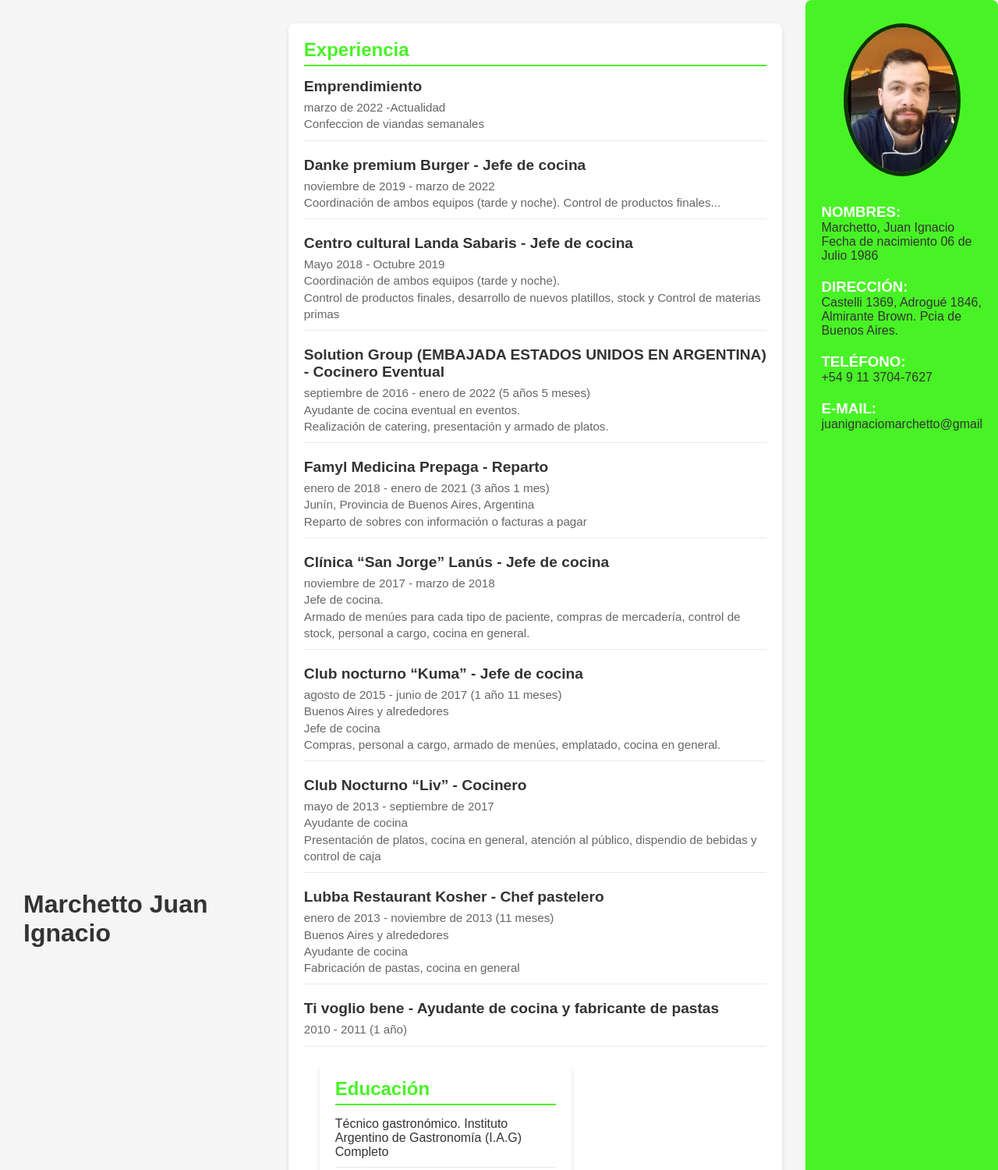
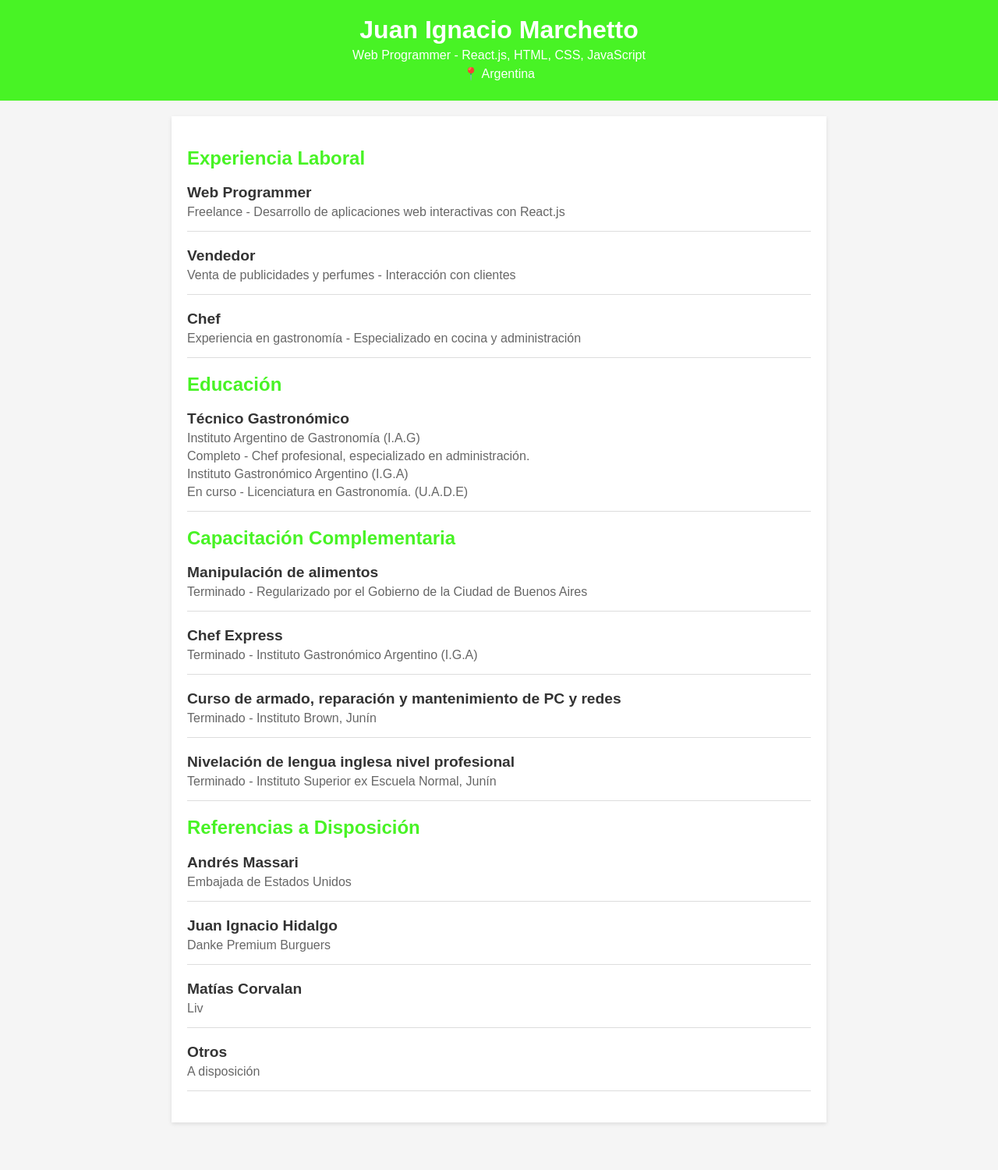
Before and after one commit to JuanIgnacioMarchetto/cvgastronomico, a plain HTML site: page index.html in a window 1280 px wide. Shown: the top 1500 px of the page at 78% size. After the commit the page ends 1459 px from the top, so only its background shows below. Drawn offline with Linux system fonts and the light colour scheme.

Commit message:
Update index.html

```diff
--- a/index.html
+++ b/index.html
@@ -1,154 +1,146 @@
 <!DOCTYPE html>
-<html lang="en">
-
+<html lang="es">
 <head>
     <meta charset="UTF-8">
     <meta name="viewport" content="width=device-width, initial-scale=1.0">
-    <title>Marchetto Juan Ignacio</title>
-    <link rel="stylesheet" href="./styles.css">
+    <title>Currículum Vitae</title>
+    <style>
+        body {
+            font-family: Arial, sans-serif;
+            margin: 0;
+            padding: 0;
+            background-color: #f5f5f5;
+            color: #333;
+        }
+
+        header {
+            background-color: #48f325;
+            color: white;
+            padding: 20px 10px;
+            text-align: center;
+        }
+
+        header h1 {
+            margin: 0;
+            font-size: 2em;
+        }
+
+        header p {
+            margin: 5px 0;
+        }
+
+        .container {
+            max-width: 800px;
+            margin: 20px auto;
+            padding: 20px;
+            background-color: white;
+            box-shadow: 0 2px 5px rgba(0, 0, 0, 0.1);
+        }
+
+        .content {
+            width: 100%;
+            margin-bottom: 20px;
+        }
+
+        .content h2 {
+            color: #48f325;
+            font-size: 1.5em;
+            margin-bottom: 15px;
+        }
+
+        .content .job {
+            margin-bottom: 20px;
+            border-bottom: 1px solid #ddd; /* Optional: Separator for jobs */
+            padding-bottom: 10px;
+        }
+
+        .content .job h3 {
+            color: #333;
+            font-size: 1.2em;
+            margin-bottom: 5px;
+        }
+
+        .content .job p {
+            color: #666;
+            font-size: 1em;
+            margin: 5px 0;
+        }
+    </style>
 </head>
-
 <body>
+    <header>
+        <h1>Juan Ignacio Marchetto</h1>
+        <p>Web Programmer - React.js, HTML, CSS, JavaScript</p>
+        <p>📍 Argentina</p>
+    </header>
 
     <div class="container">
-
-        <h1>Marchetto Juan Ignacio</h1>
-
-        <div class="content">
-            <h2>Experiencia</h2>
+        <section class="content">
+            <h2>Experiencia Laboral</h2>
             <div class="job">
-                <h3>Emprendimiento </h3>
-                <p> marzo de 2022 -Actualidad</p>
-                <p>Confeccion de viandas semanales </p>
+                <h3>Web Programmer</h3>
+                <p>Freelance - Desarrollo de aplicaciones web interactivas con React.js</p>
             </div>
             <div class="job">
-                <h3>Danke premium Burger - Jefe de cocina</h3>
-                <p>noviembre de 2019 - marzo de 2022 </p>
-                <p>Coordinación de ambos equipos (tarde y noche). Control de productos finales...</p>
-            </div>
-
-            <div class="job">
-                <h3>Centro cultural Landa Sabaris - Jefe de cocina</h3>
-                <p>Mayo 2018 - Octubre 2019</p>
-                <p>Coordinación de ambos equipos (tarde y noche).</p>
-                <p>Control de productos finales, desarrollo de nuevos platillos, stock y Control de materias primas</p>
+                <h3>Vendedor</h3>
+                <p>Venta de publicidades y perfumes - Interacción con clientes</p>
             </div>
             <div class="job">
-                <h3>Solution Group (EMBAJADA ESTADOS UNIDOS EN ARGENTINA) - Cocinero Eventual</h3>
-                <p>septiembre de 2016 - enero de 2022 (5 años 5 meses)</p>
-                <p>Ayudante de cocina eventual en eventos.</p>
-                <p>Realización de catering, presentación y armado de platos.</p>
+                <h3>Chef</h3>
+                <p>Experiencia en gastronomía - Especializado en cocina y administración</p>
             </div>
-           <div class="job">
-      <h3>Famyl Medicina Prepaga - Reparto</h3>
-      <p>enero de 2018 - enero de 2021 (3 años 1 mes)</p>
-      <p>Junín, Provincia de Buenos Aires, Argentina</p>
-      <p>Reparto de sobres con información o facturas a pagar</p>
-    </div>
-
-            <div class="job">
-                <h3>Clínica “San Jorge” Lanús - Jefe de cocina</h3>
-                <p>noviembre de 2017 - marzo de 2018 </p>
-                <p>Jefe de cocina.</p>
-                <p>Armado de menúes para cada tipo de paciente, compras de mercadería, control de stock, personal a
-                    cargo, cocina en general.</p>
-            </div>
-     <div class="job">
-      <h3>Club nocturno “Kuma” - Jefe de cocina</h3>
-      <p>agosto de 2015 - junio de 2017 (1 año 11 meses)</p>
-      <p>Buenos Aires y alrededores</p>
-      <p>Jefe de cocina</p>
-      <p>Compras, personal a cargo, armado de menúes, emplatado, cocina en general.</p>
-    </div>
-            <div class="job">
-                <h3>Club Nocturno “Liv” - Cocinero</h3>
-                <p>mayo de 2013 - septiembre de 2017 </p>
-                <p>Ayudante de cocina</p>
-                <p>Presentación de platos, cocina en general, atención al público, dispendio de bebidas y control de
-                    caja</p>
-            </div>
-            <!-- <div class="job">
-      <h3>Cinemarck Palermo - Vendedor/Pochoclero</h3>
-      <p>diciembre de 2013 - abril de 2015 (1 año 5 meses)</p>
-      <p>Buenos Aires y alrededores</p>
-      <p>Atención público, ventas de snacks, producción nivel industrial de alimentos y snacks, control de caja</p>
-    </div> -->
-             <div class="job">
-      <h3>Lubba Restaurant Kosher - Chef pastelero</h3>
-      <p>enero de 2013 - noviembre de 2013 (11 meses)</p>
-      <p>Buenos Aires y alrededores</p>
-      <p>Ayudante de cocina</p>
-      <p>Fabricación de pastas, cocina en general</p>
-    </div>
-    <div class="job">
-      <h3>Ti voglio bene - Ayudante de cocina y fabricante de pastas</h3>
-      <p>2010 - 2011 (1 año)</p>
-        </div>
         </section>
 
         <section class="content">
             <h2>Educación</h2>
-            <p class="job">Técnico gastronómico. Instituto Argentino de Gastronomía (I.A.G) Completo </p>
-            <p>Completo - Chef profesional, especializado en administración. Instituto Gastronómico Argentino (I.G.A)
-            </p>
-            <p>En curso - Licenciatura en Gastronomía. (U.A.D.E)</p>
+            <div class="job">
+                <h3>Técnico Gastronómico</h3>
+                <p>Instituto Argentino de Gastronomía (I.A.G)</p>
+                <p>Completo - Chef profesional, especializado en administración.</p>
+                <p>Instituto Gastronómico Argentino (I.G.A)</p>
+                <p>En curso - Licenciatura en Gastronomía. (U.A.D.E)</p>
+            </div>
         </section>
 
         <section class="content">
             <h2>Capacitación Complementaria</h2>
-            <p>Terminado - Manipulación de alimentos (regularizado por el Gobierno de la Ciudad de Buenos Aires)</p>
-            <p>Terminado - Chef Express. Instituto Gastronómico Argentino (I.G.A)</p>
-            <p>Terminado - Curso de armado, reparación y mantenimiento de PC y redes. Instituto Brown, Junín.</p>
-            <p>Terminado - Nivelación de lengua inglesa nivel profesional. Instituto Superior ex Escuela Normal, Junín)
-            </p>
+            <div class="job">
+                <h3>Manipulación de alimentos</h3>
+                <p>Terminado - Regularizado por el Gobierno de la Ciudad de Buenos Aires</p>
+            </div>
+            <div class="job">
+                <h3>Chef Express</h3>
+                <p>Terminado - Instituto Gastronómico Argentino (I.G.A)</p>
+            </div>
+            <div class="job">
+                <h3>Curso de armado, reparación y mantenimiento de PC y redes</h3>
+                <p>Terminado - Instituto Brown, Junín</p>
+            </div>
+            <div class="job">
+                <h3>Nivelación de lengua inglesa nivel profesional</h3>
+                <p>Terminado - Instituto Superior ex Escuela Normal, Junín</p>
+            </div>
         </section>
 
         <section class="content">
             <h2>Referencias a Disposición</h2>
-
-            <ul>
-                <li>Andrés Massari (Embajada de Estados Unidos)</li>
-                <li>Juan Ignacio Hidalgo (Danke Premium Burguers)</li>
-                <li>Matías Corvalan (Liv)</li>
-                <li>Otros</li>
-            </ul>
+            <div class="job">
+                <h3>Andrés Massari</h3>
+                <p>Embajada de Estados Unidos</p>
+            </div>
+            <div class="job">
+                <h3>Juan Ignacio Hidalgo</h3>
+                <p>Danke Premium Burguers</p>
+            </div>
+            <div class="job">
+                <h3>Matías Corvalan</h3>
+                <p>Liv</p>
+            </div>
+            <div class="job">
+                <h3>Otros</h3>
+                <p>A disposición</p>
+            </div>
         </section>
     </div>
-
-    </div>
-
-    <div class="sidebar">
-        <ul>
-
-            <li>
-
-                <img src="./Screenshot_2019-02-07-09-40-38.png" alt="">
-            </li>
-            <li>
-                <h3>NOMBRES:</h3>
-                <a href="#">
-                    Marchetto, Juan Ignacio
-
-                    Fecha de nacimiento
-                    06 de Julio 1986
-
-                </a>
-            </li>
-
-            <li>
-                <h3>DIRECCIÓN:</h3>
-                <a href="#">Castelli 1369, Adrogué 1846, Almirante Brown. Pcia de Buenos Aires.</a>
-            </li>
-            <li>
-                <h3>TELÉFONO:</h3>
-                <a href="#">+54 9 11 3704-7627</a>
-            </li>
-            <li>
-                <h3>E-MAIL:</h3>
-                <a href="#">juanignaciomarchetto@gmail</a>
-            </li>
-        </ul>
-    </div>
 </body>
-
 </html>
```
